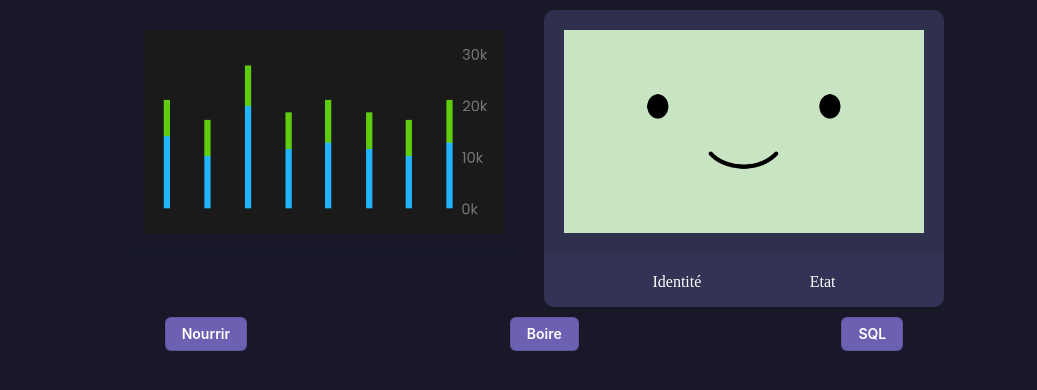
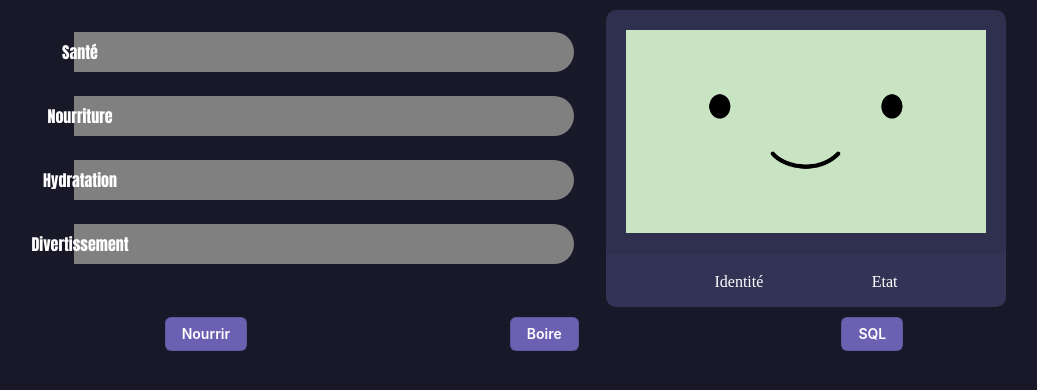
Before and after one commit to Paradise-Dami/Raspberry-pi-tamagotchi, a FastAPI app: page / in a window 1280 px wide. Shown: the part 84-474 px from the top of the page, without its empty margins (106-1143 px from the left). Run offline with FastAPI, Linux system fonts and the light colour scheme.

Commit message:
Mise en place des barres de stat
j'ai du mettre le <script> tout en bas, ça n'a pas 'lair de poser de soucis, mais ça fait fonctionner mon code ^^
il ne manque plus qu'à relier la fonctione majStat() à la base de données + changerWidth() pour mettre à jour la value à chaque fois

```diff
--- a/static/script.js
+++ b/static/script.js
@@ -1,3 +1,4 @@
+
 async function boire() {
     try {
     await fetch('/boire', {method: 'POST'});
@@ -25,3 +26,37 @@ async function fetchData() {
         console.error('Error fetching data:', error);
     }
 }
+
+const progress = document.querySelector(".progress-done");
+const input = document.querySelector('.input');
+const maxInput = document.querySelector(".maxInput");
+let finalValue = 0;
+let max = 0;
+const idStats = ["sante", "nourriture", "hydratation", "divertissement"];
+
+/* ajuste le pourcentage de barre à mettre*/
+function changerWidth() {
+    progress.style.width = `${(finalValue / max)*100}%`;
+}
+
+/* tests pour changer les datas et faire fonctionner les barres de stat
+input.addEventListener("keyup", function() {
+    finalValue = parseInt(input.value, 10); // renvoie un integer en base 10
+
+    changeWidth();
+});
+
+maxInput.addEventListener("keyup", function(){
+    max = parseInt(maxInput.value, 10);
+    changeWidth();
+}); */
+
+// pas fini
+function majStats() {
+    // on met à jour les stats continuellement
+    let len = idStats.length;
+    for (let i = 0; i < len; i++) {
+        idStats[i]
+    }
+
+}
--- a/static/style.css
+++ b/static/style.css
@@ -110,8 +110,53 @@ boite_d {
   border-radius: 10px;
 }
 
-.actions{
+
+.actions {
   display: flex;
   flex-direction: end;
   justify-content: space-evenly;
 }
+
+
+boite_g {
+  height: 31vh;
+  display: flex;
+  flex-direction: column;
+  align-items: left;
+  margin-top: 10px;
+}
+
+/* je n'ai aps fait le css du body*/
+.progress {
+  background-color:grey;
+  border-radius : 0px 20px 20px 0px;
+  height: 40px;
+  width: 500px;
+
+}
+
+.progress-done {
+  display: flex;
+  align-items: center;
+  justify-content: center;
+  background-image: repeating-linear-gradient(to left,
+  #27d1da,
+  #34a4d5,
+  #156aee);
+  box-shadow: 0 5px 5px -6px #156aee, 0 3px 7px #34a4d5;
+  border-radius: 0px 20px 20px 0px;
+  color: #fff;
+  height: 100%;
+  width: 0%;
+  transition: 1s ease 0.3s;
+}
+
+.stat {
+  display: flex;
+  margin: 12px;
+}
+
+.texteStat {
+  margin-left: 12px;
+  font-family: Impact, Haettenschweiler, 'Arial Narrow Bold', sans-serif ;
+}
--- a/templates/home.html
+++ b/templates/home.html
@@ -5,7 +5,7 @@
         <title>Page d'accueil du Tamagotchi</title>
         <!-- Jour 1, je sais plus coder en html, la galère -->
         <link href="{{ url_for('static', path='/style.css') }}" rel="stylesheet">
-         <script src="{{ url_for('static', path='/script.js') }}"></script>
+
     </head>
     <body class="background">
 
@@ -18,8 +18,52 @@
         </header>
 
         <application class="application">
-            <boite_g>
-                <img src="{{ url_for('static', path='Assets/chart.png') }}" alt="chart.png" class="avatar">
+            <boite_g class="boite_g">
+
+                <div class="stat">
+                    <div class="progress">
+                        <div class="progress-done" id="sante"><p class="texteStat">Santé</p></div>
+
+                    </div>
+                    <!-- pour tester les values
+                    <div class="inputContainer">
+
+                        <div>
+                            <h3> value</h3>
+                            <input class="input" type="number" />
+                        </div>
+
+                        <div>
+                            <h3> Max value</h3>
+                            <input class="maxInput" type="number" />
+                        </div>
+
+                    </div>
+                    -->
+                </div>
+
+
+                <div class="stat">
+                    <div class="progress">
+                        <div class="progress-done" id="nourriture"><p class="texteStat">Nourriture</p></div>
+
+                    </div>
+                </div>
+
+
+                <div class="stat">
+                    <div class="progress">
+                        <div class="progress-done" id="hydratation"><p class="texteStat">Hydratation</p></div>
+                    </div>
+                </div>
+
+
+                <div class="stat">
+                    <div class="progress">
+                        <div class="progress-done" id="divertissement"><p class="texteStat">Divertissement</p></div>
+                    </div>
+                </div>
+
             </boite_g>
 
             <boite_d>
@@ -29,12 +73,13 @@
                     <p>Etat</p>
                 </div>
 
-            </application>
+        </application>
             </boite_d>
             <actions class="actions">
                     <button class="button" onclick="nourrir()">Nourrir</button>
                     <button class="button" onclick="boire()">Boire</button>
                     <button class="button" onclick="fetchData()">SQL</button>
             </actions>
+            <script src="{{ url_for('static', path='/script.js') }}"></script>
     </body>
 </html>
```
